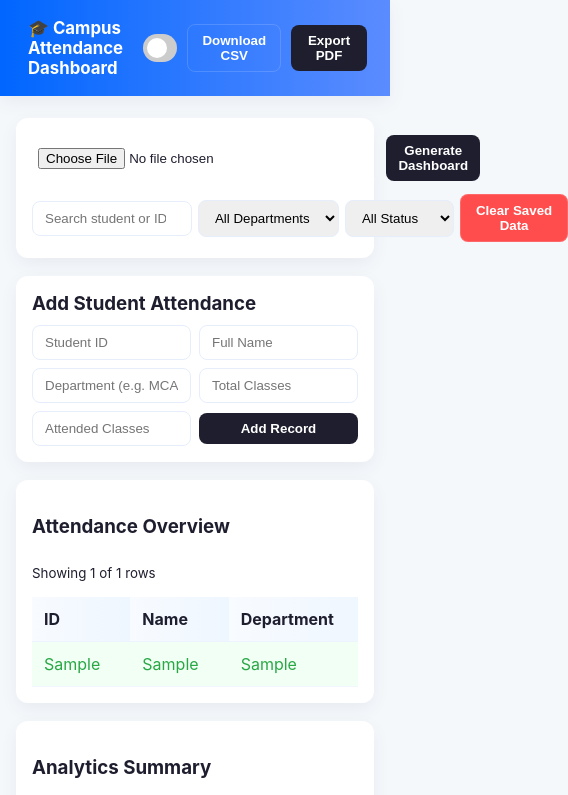
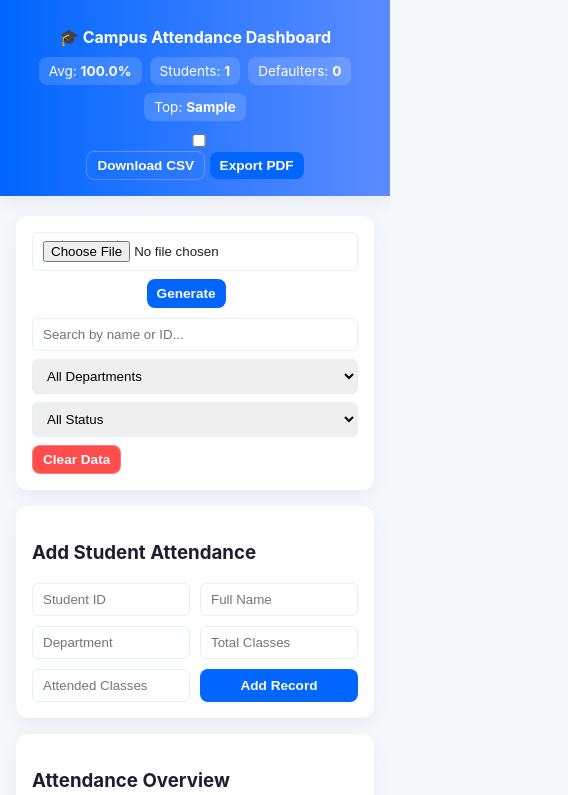
Before and after one commit to amitalgorhythm/attendanceDashboard, a plain HTML site: page index.html in a window 390 px wide. Both pictures are taken after typing "Sample", "Sample", "Sample", "5", "5" into the empty fields and a click on the button "Add Record". Shown: the top 795 px of the page, 568 px wide, since content can reach past the window. Drawn offline with nearby package versions, Linux system fonts and the light colour scheme.

Commit message:
responsive

```diff
--- a/index.html
+++ b/index.html
@@ -1,65 +1,49 @@
 <!DOCTYPE html>
 <html lang="en">
+<head>
+  <meta charset="UTF-8" />
+  <meta name="viewport" content="width=device-width, initial-scale=1.0" />
+  <title>📊 Advanced Attendance Dashboard</title>
 
-<head>
-  <meta charset="UTF-8">
-  <meta name="viewport" content="width=device-width, initial-scale=1.0">
-  <title>Advanced Attendance Analytics Dashboard</title>
+  <!-- CSS -->
+  <link rel="stylesheet" href="style.css" />
 
-  <!-- Main CSS -->
-  <link rel="stylesheet" href="style.css">
-
-  <!-- External Libraries -->
+  <!-- Libraries -->
   <script src="https://cdn.jsdelivr.net/npm/chart.js"></script>
   <script src="https://cdnjs.cloudflare.com/ajax/libs/html2canvas/1.4.1/html2canvas.min.js"></script>
   <script src="https://cdnjs.cloudflare.com/ajax/libs/jspdf/2.5.1/jspdf.umd.min.js"></script>
 </head>
 
 <body>
-
-  <!-- ========================
-       Header / Navigation Bar
-       ======================== -->
+  <!-- Header -->
   <header class="navbar">
     <div class="nav-left">
       <h1>🎓 Campus Attendance Dashboard</h1>
-
-      <!-- KPI Cards Container -->
-      <div id="kpiContainer" class="kpis">
-        <!-- Cards injected dynamically by JS -->
-      </div>
+      <div id="kpiContainer" class="kpis"></div>
     </div>
 
     <div class="nav-right">
-      <!-- Theme Toggle -->
       <label class="toggle">
-        <input type="checkbox" id="themeToggle">
+        <input type="checkbox" id="themeToggle" />
         <span class="slider"></span>
       </label>
-
-      <!-- Action Buttons -->
       <button id="downloadCsvBtn" class="ghost">Download CSV</button>
       <button id="exportPDF" class="primary">Export PDF</button>
     </div>
   </header>
 
-  <!-- ========================
-       Main Content
-       ======================== -->
+  <!-- Main -->
   <main class="container">
-
-    <!-- ------------------------
-         Controls Section
-         ------------------------ -->
+    <!-- Controls -->
     <section class="card control-card">
-      <div class="control-left">
-        <input type="file" id="csvFile" accept=".csv">
+      <div class="control-group">
+        <input type="file" id="csvFile" accept=".csv" />
         <button id="loadSample" class="ghost">Load Sample</button>
-        <button id="generateBtn" class="primary">Generate Dashboard</button>
+        <button id="generateBtn" class="primary">Generate</button>
       </div>
 
-      <div class="control-right">
-        <input type="search" id="searchInput" placeholder="Search student or ID...">
+      <div class="control-group">
+        <input type="search" id="searchInput" placeholder="Search by name or ID..." />
         <select id="deptFilter">
           <option value="">All Departments</option>
         </select>
@@ -69,32 +53,26 @@
           <option value="medium">75-85%</option>
           <option value="high">&gt;85%</option>
         </select>
-        <button id="clearStorage" class="danger ghost">Clear Saved Data</button>
+        <button id="clearStorage" class="danger ghost">Clear Data</button>
       </div>
     </section>
 
-    <!-- ------------------------
-         Add Student Record
-         ------------------------ -->
+    <!-- Add Record -->
     <section class="card add-card">
       <h3>Add Student Attendance</h3>
       <div class="form-grid">
-        <input type="text" id="id" placeholder="Student ID">
-        <input type="text" id="name" placeholder="Full Name">
-        <input type="text" id="dept" placeholder="Department (e.g. MCA)">
-        <input type="number" id="total" placeholder="Total Classes">
-        <input type="number" id="attended" placeholder="Attended Classes">
+        <input type="text" id="id" placeholder="Student ID" />
+        <input type="text" id="name" placeholder="Full Name" />
+        <input type="text" id="dept" placeholder="Department" />
+        <input type="number" id="total" placeholder="Total Classes" />
+        <input type="number" id="attended" placeholder="Attended Classes" />
         <button id="addRecordBtn" class="primary">Add Record</button>
       </div>
     </section>
 
-    <!-- ------------------------
-         Attendance Table
-         ------------------------ -->
+    <!-- Table -->
     <section class="card table-card">
       <h3>Attendance Overview</h3>
-
-      <!-- Table Actions -->
       <div class="table-actions">
         <small id="rowsInfo"></small>
         <div>
@@ -109,41 +87,30 @@
             <tr>
               <th>ID</th>
               <th>Name</th>
-              <th>Department</th>
+              <th>Dept</th>
               <th>Total</th>
               <th>Attended</th>
-              <th>Attendance %</th>
+              <th>%</th>
             </tr>
           </thead>
-          <tbody>
-            <!-- Data injected dynamically -->
-          </tbody>
+          <tbody></tbody>
         </table>
       </div>
     </section>
 
-    <!-- ------------------------
-         Analytics Charts
-         ------------------------ -->
+    <!-- Charts -->
     <section class="card chart-card">
       <h3>Analytics Summary</h3>
       <div class="charts-grid">
-        <div class="chart-box">
-          <canvas id="departmentChart"></canvas>
-        </div>
-        <div class="chart-box">
-          <canvas id="trendChart"></canvas>
-        </div>
+        <div class="chart-box"><canvas id="departmentChart"></canvas></div>
+        <div class="chart-box"><canvas id="trendChart"></canvas></div>
       </div>
     </section>
-
   </main>
 
-  <!-- ========================
-       Footer
-       ======================== -->
+  <!-- Footer -->
   <footer class="footer">
-    <div>Made with ❤️ by Amit Kumar — MCA Project</div>
+    <p>Made with ❤️ by Amit Kumar — MCA Project</p>
     <div class="legend">
       <span class="dot good"></span> &gt;85%
       <span class="dot mid"></span> 75–85%
@@ -151,9 +118,7 @@
     </div>
   </footer>
 
-  <!-- ========================
-       Modal for Student Details
-       ======================== -->
+  <!-- Modal -->
   <div id="modal" class="modal">
     <div class="modal-content">
       <button id="modalClose" class="modal-close">✕</button>
@@ -163,7 +128,5 @@
 
   <!-- Script -->
   <script src="script.js"></script>
-
 </body>
-
 </html>
--- a/style.css
+++ b/style.css
@@ -1,6 +1,3 @@
-/* ==============================
-   Variables
-   ============================== */
 :root {
   --bg: #f5f8fb;
   --card: #fff;
@@ -13,353 +10,233 @@
   --shadow: 0 6px 18px rgba(20, 30, 80, 0.06);
 }
 
-/* ==============================
-   Global Styles
-   ============================== */
+/* GLOBAL */
 * {
   box-sizing: border-box;
 }
 
 body {
   margin: 0;
-  font-family: Inter, ui-sans-serif, system-ui, -apple-system, "Segoe UI", Roboto, "Helvetica Neue", Arial;
+  font-family: "Inter", system-ui, sans-serif;
   background: var(--bg);
   color: var(--text);
-  -webkit-font-smoothing: antialiased;
-  -moz-osx-font-smoothing: grayscale;
-  min-height: 100vh;
 }
 
-/* ==============================
-   Header / Navbar
-   ============================== */
+/* NAVBAR */
 .navbar {
   display: flex;
+  flex-wrap: wrap;
+  justify-content: space-between;
   align-items: center;
-  justify-content: space-between;
-  gap: 20px;
-  padding: 18px 28px;
   background: linear-gradient(90deg, var(--primary), #5b8cff);
   color: #fff;
+  padding: 16px 24px;
   box-shadow: var(--shadow);
 }
 
 .navbar h1 {
-  margin: 0;
-  font-size: 1.05rem;
-  display: flex;
-  align-items: center;
-  gap: 10px;
+  font-size: 1rem;
 }
 
-.nav-right {
-  display: flex;
-  align-items: center;
-  gap: 10px;
-}
-
-/* KPI cards */
 .kpis {
   display: flex;
-  gap: 12px;
-  margin-left: 18px;
-  align-items: center;
+  flex-wrap: wrap;
+  gap: 8px;
+  margin-top: 8px;
 }
 
 .kpi {
-  background: rgba(255, 255, 255, 0.08);
-  padding: 8px 12px;
-  border-radius: 10px;
-  font-size: 0.9rem;
+  background: rgba(255, 255, 255, 0.15);
+  padding: 6px 10px;
+  border-radius: 8px;
+  font-size: 0.85rem;
 }
 
-/* ==============================
-   Buttons
-   ============================== */
+/* BUTTONS */
 button {
+  border: none;
+  border-radius: 8px;
+  padding: 8px 12px;
   cursor: pointer;
-  border: 0;
-  padding: 8px 12px;
-  border-radius: 8px;
   font-weight: 600;
 }
 
 .primary {
-  background: var(--text);
-  color: #fff;
+  background: var(--primary);
+  color: white;
 }
 
 .ghost {
   background: transparent;
-  border: 1px solid rgba(255, 255, 255, 0.15);
-  color: #fff;
+  border: 1px solid rgba(255, 255, 255, 0.25);
+  color: white;
 }
 
 .danger {
   background: var(--danger);
-  color: #fff;
+  color: white;
 }
 
-/* ==============================
-   Page Layout
-   ============================== */
+/* CONTAINER */
 .container {
   max-width: 1200px;
-  margin: 22px auto;
+  margin: 20px auto;
   padding: 0 16px;
   display: flex;
   flex-direction: column;
-  gap: 18px;
+  gap: 16px;
 }
 
 .card {
   background: var(--card);
+  border-radius: 12px;
   padding: 16px;
-  border-radius: 12px;
   box-shadow: var(--shadow);
 }
 
-/* Controls Card */
+/* CONTROLS */
 .control-card {
   display: flex;
   justify-content: space-between;
-  gap: 12px;
-  align-items: center;
   flex-wrap: wrap;
+  gap: 10px;
 }
 
-.control-left,
-.control-right {
+.control-group {
   display: flex;
+  flex-wrap: wrap;
   gap: 8px;
-  align-items: center;
 }
 
-/* ==============================
-   Inputs & Selects
-   ============================== */
-input[type="file"] {
-  padding: 6px;
+/* FORM */
+.form-grid {
+  display: grid;
+  grid-template-columns: repeat(auto-fit, minmax(140px, 1fr));
+  gap: 10px;
 }
 
-input[type="search"],
-input[type="text"],
-input[type="number"] {
-  padding: 9px 12px;
-  border-radius: 8px;
+input, select {
+  padding: 8px 10px;
+  border-radius: 6px;
   border: 1px solid #e6eefc;
-  min-width: 150px;
+  width: 100%;
 }
 
-select {
-  padding: 9px 12px;
-  border-radius: 8px;
-  border: 1px solid #e6eefc;
-}
-
-/* Add Record Form */
-.form-grid {
-  display: grid;
-  grid-template-columns: repeat(auto-fit, minmax(150px, 1fr));
-  gap: 8px;
-  align-items: center;
-}
-
-.add-card h3 {
-  margin: 0 0 10px 0;
-}
-
-/* ==============================
-   Table Styles
-   ============================== */
+/* TABLE */
 .table-container {
-  overflow: auto;
-  max-height: 420px;
+  overflow-x: auto;
 }
 
 table {
   width: 100%;
   border-collapse: collapse;
-  min-width: 700px;
+  min-width: 650px;
 }
 
-thead th {
-  position: sticky;
-  top: 0;
-  background: linear-gradient(90deg, #f8fbff, #eef6ff);
-  padding: 12px;
-  border-bottom: 1px solid #edf3ff;
+thead {
+  background: #eef6ff;
+}
+
+th, td {
+  padding: 10px;
+  border-bottom: 1px solid #eee;
   text-align: left;
 }
 
-tbody td {
-  padding: 12px;
-  border-bottom: 1px solid #f1f6ff;
-}
+.low-attendance { background: #ffeaea; color: var(--danger); }
+.mid-attendance { background: #fff7e6; color: var(--mid); }
+.high-attendance { background: #eaffea; color: var(--success); }
 
-tr.low-attendance {
-  background: #fff0f0;
-  color: var(--danger);
-  font-weight: 700;
-}
-
-tr.mid-attendance {
-  background: #fff8ed;
-  color: var(--mid);
-}
-
-tr.high-attendance {
-  background: #f2fff4;
-  color: var(--success);
-}
-
-.table-actions {
-  display: flex;
-  justify-content: space-between;
-  align-items: center;
-  margin-bottom: 8px;
-}
-
-/* ==============================
-   Charts
-   ============================== */
+/* CHARTS */
 .charts-grid {
   display: grid;
   grid-template-columns: 1fr 1fr;
-  gap: 14px;
+  gap: 16px;
 }
 
 .chart-box {
-  padding: 12px;
   background: #fbfdff;
+  padding: 10px;
   border-radius: 10px;
-  box-shadow: 0 3px 8px rgba(10, 20, 60, 0.04);
 }
 
-/* ==============================
-   Footer
-   ============================== */
+/* FOOTER */
 .footer {
   display: flex;
+  flex-wrap: wrap;
   justify-content: space-between;
-  align-items: center;
-  gap: 10px;
-  padding: 12px 18px;
-  margin: 18px 0;
-  background: transparent;
+  padding: 12px 20px;
   color: var(--muted);
-  font-size: 13px;
+  font-size: 0.9rem;
 }
 
-/* Legend Dots */
+/* LEGEND */
 .legend .dot {
-  display: inline-block;
   width: 10px;
   height: 10px;
   border-radius: 50%;
-  margin-right: 6px;
+  display: inline-block;
+  margin: 0 4px;
 }
+.legend .good { background: var(--success); }
+.legend .mid { background: var(--mid); }
+.legend .low { background: var(--danger); }
 
-.legend .good {
-  background: var(--success);
-}
-
-.legend .mid {
-  background: var(--mid);
-}
-
-.legend .low {
-  background: var(--danger);
-}
-
-/* ==============================
-   Modal
-   ============================== */
+/* MODAL */
 .modal {
   position: fixed;
   inset: 0;
+  background: rgba(0, 0, 0, 0.4);
   display: none;
   align-items: center;
   justify-content: center;
-  background: rgba(0, 0, 0, 0.35);
 }
 
 .modal-content {
   background: white;
-  padding: 18px;
-  border-radius: 12px;
-  max-width: 520px;
-  width: 95%;
+  border-radius: 10px;
+  padding: 20px;
+  width: 90%;
+  max-width: 400px;
   position: relative;
 }
 
 .modal-close {
   position: absolute;
-  right: 10px;
   top: 8px;
+  right: 8px;
+  background: #f2f2f2;
   border-radius: 6px;
-  background: #f1f1f1;
+  border: none;
+  cursor: pointer;
   padding: 6px;
-  cursor: pointer;
 }
 
-/* ==============================
-   Theme Toggle
-   ============================== */
-.toggle {
-  position: relative;
-  display: inline-block;
-  width: 48px;
-  height: 28px;
-}
-
-.toggle input {
-  display: none;
-}
-
-.slider {
-  position: absolute;
-  cursor: pointer;
-  inset: 0;
-  background: #ccc;
-  border-radius: 28px;
-}
-
-.slider:before {
-  content: "";
-  position: absolute;
-  left: 4px;
-  top: 4px;
-  width: 20px;
-  height: 20px;
-  background: white;
-  border-radius: 50%;
-  transition: all 0.2s;
-}
-
-.toggle input:checked + .slider {
-  background: var(--text);
-}
-
-.toggle input:checked + .slider:before {
-  transform: translateX(20px);
-}
-
-/* ==============================
-   Responsive
-   ============================== */
+/* RESPONSIVE DESIGN */
 @media (max-width: 900px) {
   .charts-grid {
     grid-template-columns: 1fr;
   }
-
+  .navbar {
+    text-align: center;
+  }
+  .nav-right {
+    flex-basis: 100%;
+    justify-content: center;
+    margin-top: 10px;
+  }
   .kpis {
-    display: none;
-  }
-
-  .control-right {
-    flex-basis: 100%;
-    justify-content: flex-start;
-    gap: 6px;
+    justify-content: center;
   }
 }
+
+@media (max-width: 600px) {
+  th, td {
+    font-size: 0.85rem;
+    padding: 6px;
+  }
+  button {
+    font-size: 0.85rem;
+    padding: 6px 10px;
+  }
+}
```
